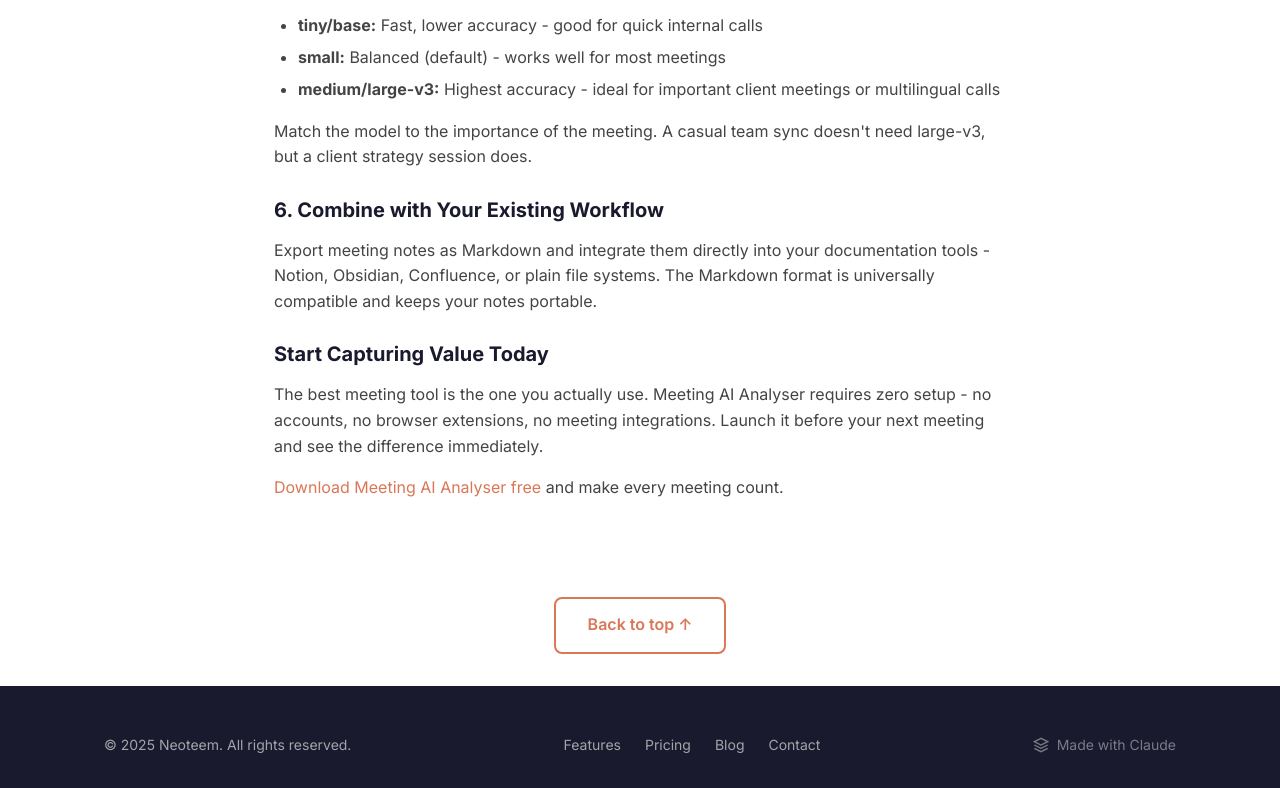
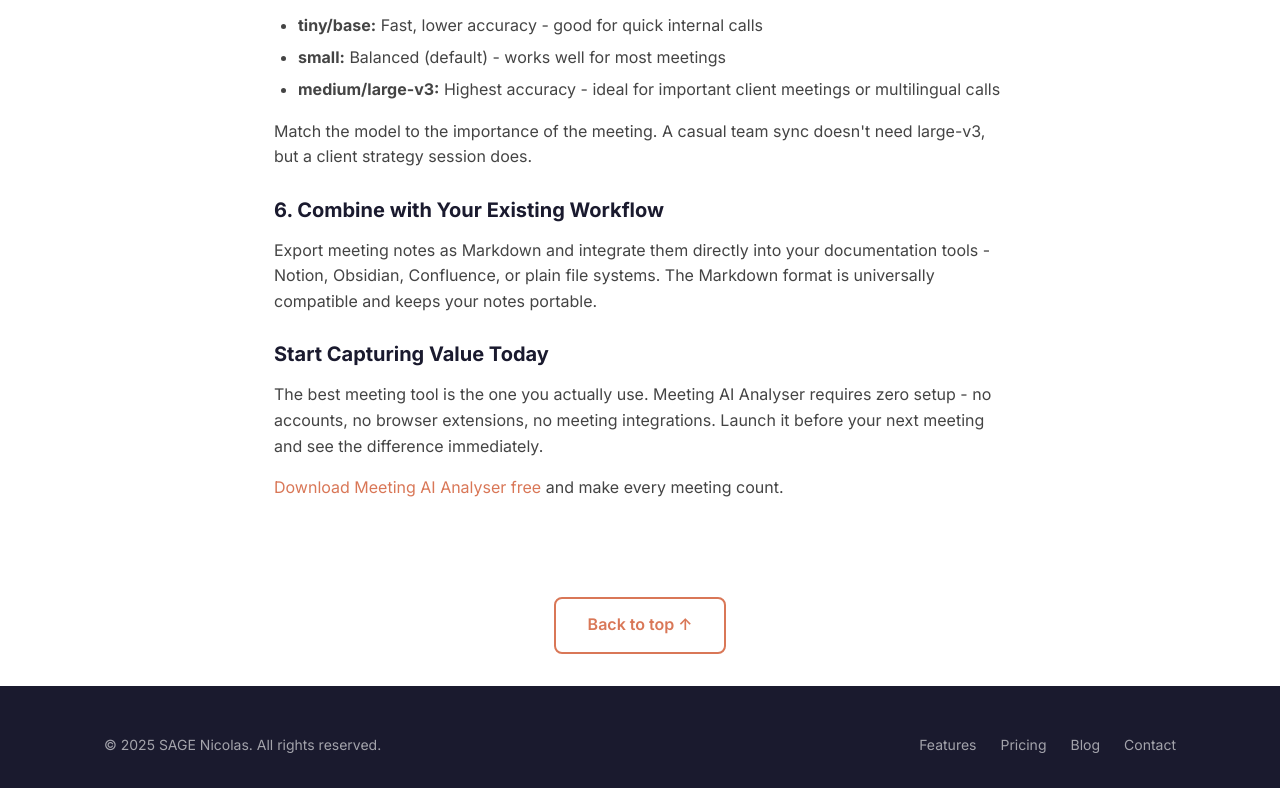
Before and after one commit to nikoazax2/meeting-ai-landing, a plain HTML site: page blog.html in a window 1280 px wide. Shown: the part 4507-5295 px from the top of the page. Drawn offline with Linux system fonts and the light colour scheme.

Commit message:
Update footer branding and contact information to reflect new organization name

```diff
--- a/blog.html
+++ b/blog.html
@@ -292,21 +292,13 @@
     <!-- Footer -->
     <footer class="footer">
       <div class="container">
-        <div>&copy; 2025 Neoteem. All rights reserved.</div>
+        <div>&copy; 2025 SAGE Nicolas. All rights reserved.</div>
         <ul class="footer-links">
           <li><a href="index.html#features">Features</a></li>
           <li><a href="index.html#pricing">Pricing</a></li>
           <li><a href="blog.html">Blog</a></li>
-          <li><a href="mailto:contact@neoteem.com">Contact</a></li>
+          <li><a href="mailto:contact@SAGE Nicolas.com">Contact</a></li>
         </ul>
-        <div class="footer-badge">
-          <svg width="16" height="16" viewBox="0 0 24 24" fill="none" stroke="currentColor" stroke-width="2">
-            <path d="M12 2L2 7l10 5 10-5-10-5z" />
-            <path d="M2 17l10 5 10-5" />
-            <path d="M2 12l10 5 10-5" />
-          </svg>
-          Made with Claude
-        </div>
       </div>
     </footer>
   </body>
```
Also changed, not shown: index.html (+5 -13 lines).
